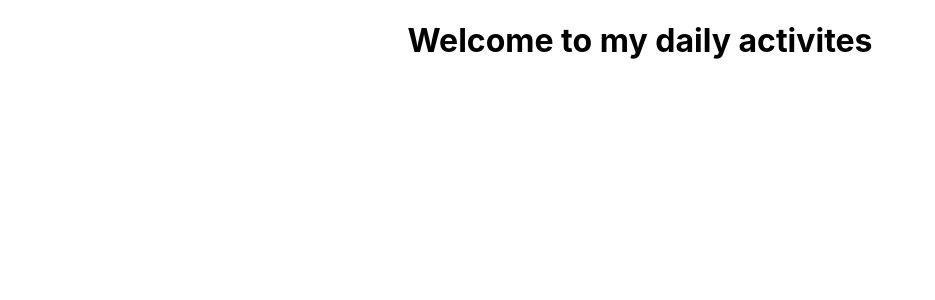
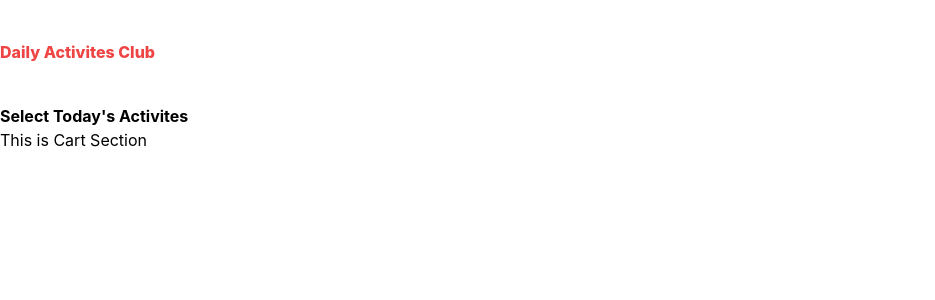
Before and after one commit to Nafis-Fahim50/daily-activites-club, a React (Create React App) app: page / in a window 1280 px wide. Shown: the top 300 px of the page, without its empty margins (0-935 px from the left). Built offline with nearby package versions, Linux system fonts and the light colour scheme.

Commit message:
create home & activites components

```diff
--- a/public/index.html
+++ b/public/index.html
@@ -24,7 +24,8 @@
       work correctly both with client-side routing and a non-root public URL.
       Learn how to configure a non-root public URL by running `npm run build`.
     -->
-    <title>React App</title>
+    <script src="https://cdn.tailwindcss.com"></script>
+    <title>Daily Activites Club</title>
   </head>
   <body>
     <noscript>You need to enable JavaScript to run this app.</noscript>
--- a/src/App.js
+++ b/src/App.js
@@ -1,11 +1,11 @@
-import logo from './logo.svg';
 import './App.css';
-import { useEffect, useState } from 'react';
+import Home from './components/Home/Home';
+
 
 function App() {
   return (
-    <div className="App">
-      <h1>Welcome to my daily activites</h1>
+    <div className='container mx-auto'>
+      <Home></Home>
     </div>
   );
 }
--- /dev/null
+++ b/src/components/Activites/Activites.js
@@ -0,0 +1,11 @@
+import React from 'react';
+
+const Activites = () => {
+    return (
+        <div>
+            <h1 className='font-bold mt-10'>Select Today's Activites</h1>
+        </div>
+    );
+};
+
+export default Activites;
--- /dev/null
+++ b/src/components/Home/Home.js
@@ -0,0 +1,20 @@
+import React from 'react';
+import Activites from '../Activites/Activites';
+import './Home.css'
+
+const Home = () => {
+    return (
+        <div>
+            <div>
+                <h1 className='text-red-500 font-extrabold mt-10'>Daily Activites Club</h1>
+                <Activites></Activites>
+            </div>
+            <div>
+                This is Cart Section
+            </div>
+
+        </div>
+    );
+};
+
+export default Home;
```
Also changed, not shown: src/components/Activites/Activites.css (added), src/components/Home/Home.css (added).
